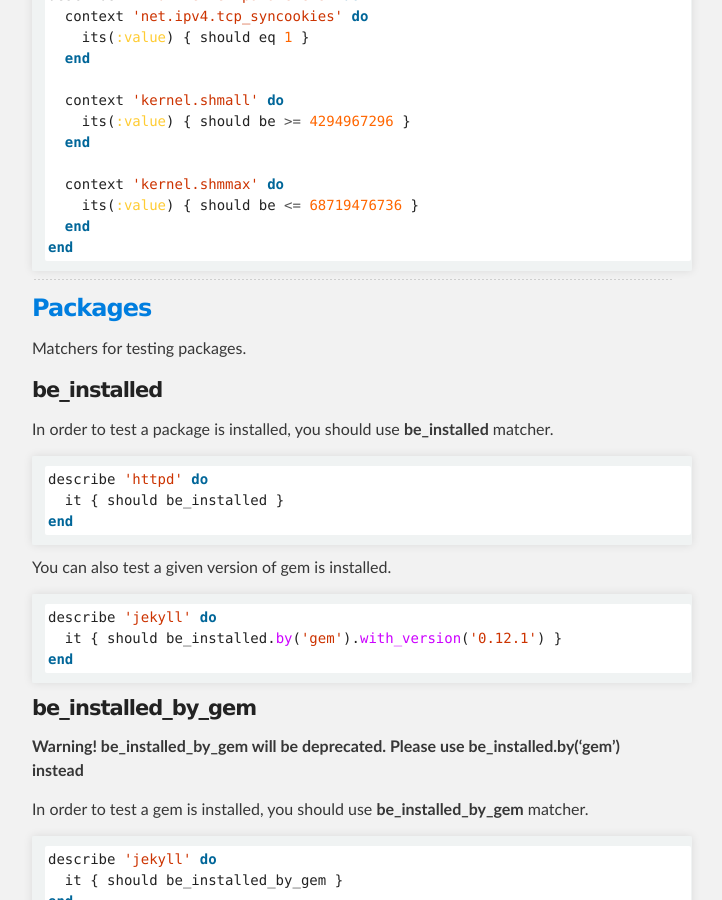
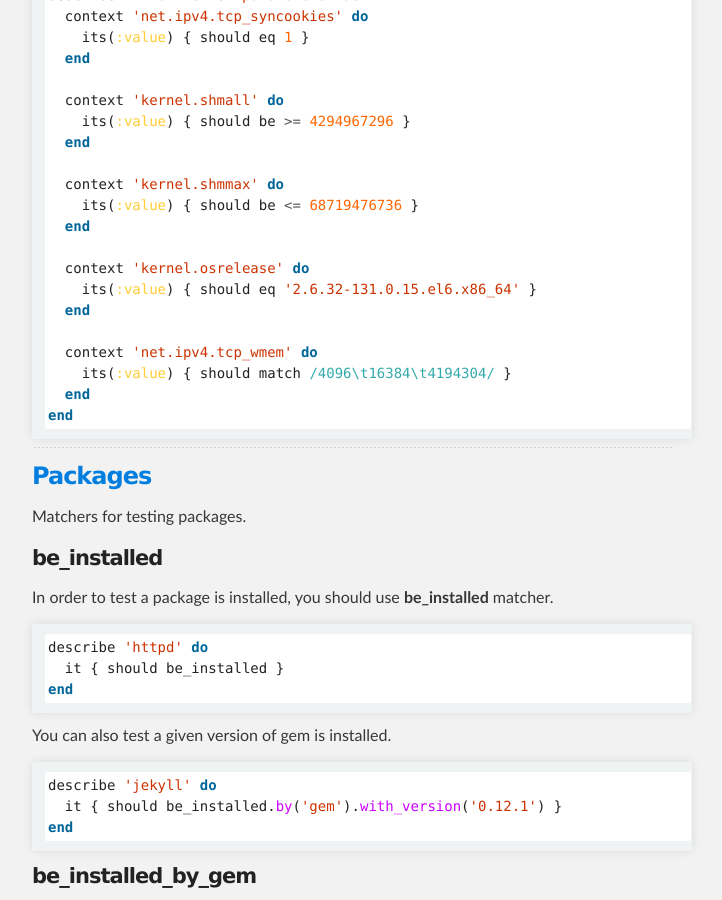
Before and after one commit to serverspec/serverspec.github.io, a Jekyll site: the page built from matchers.md, in a window 1280 px wide and 900 px high, scrolled down 5412 px. Shown: the whole window, without its empty margins (288-1010 px from the left). Built offline with Jekyll 4.4.1, drawn with Linux system fonts in a browser that asks for light colours; Markdown is read by kramdown in place of the engine named in the settings.

Commit message:
Add string and regexp examples for linux kernel parameter checking

````diff
--- a/matchers.md
+++ b/matchers.md
@@ -301,6 +301,14 @@ describe 'Linux kernel parameters' do
   context 'kernel.shmmax' do
     its(:value) { should be <= 68719476736 }
   end
+
+  context 'kernel.osrelease' do
+    its(:value) { should eq '2.6.32-131.0.15.el6.x86_64' }
+  end
+
+  context 'net.ipv4.tcp_wmem' do
+    its(:value) { should match /4096\t16384\t4194304/ }
+  end
 end
 ```
 
````
